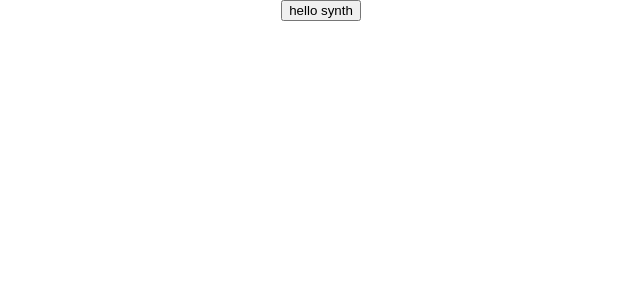
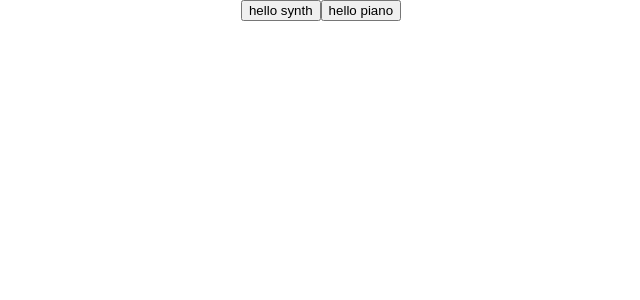
Before and after one commit to dbchristopher/ear-trainer, a React (Create React App) app: page / in a window 1280 px wide. Shown: the top 300 px of the page, without its empty margins (319-959 px from the left). Built offline with nearby package versions, Linux system fonts and the light colour scheme.

Commit message:
loading piano sample

```diff
--- a/src/App.tsx
+++ b/src/App.tsx
@@ -4,7 +4,7 @@ import "./App.css";
 import * as Tone from "tone";
 
 function App() {
-  const hello = async () => {
+  const helloSynth = async () => {
     // Tone.start() returns a promise, the audio will be ready only after that promise is resolved.
     await Tone.start();
     const now = Tone.now();
@@ -19,10 +19,25 @@ function App() {
     synth.triggerRelease(["C4", "C5"], now + 4);
   };
 
+  const helloPiano = async () => {
+    console.log(process.env.PUBLIC_URL);
+    const sampler = new Tone.Sampler({
+      urls: {
+        C3: "C3.mp3",
+      },
+      baseUrl: process.env.PUBLIC_URL,
+    }).toDestination();
+
+    Tone.loaded().then(() => {
+      sampler.triggerAttackRelease(["C3"], 0.5);
+    });
+  };
+
   return (
     <div className="App">
       <Reset />
-      <button onClick={hello}>hello synth</button>
+      <button onClick={helloSynth}>hello synth</button>
+      <button onClick={helloPiano}>hello piano</button>
     </div>
   );
 }
```
